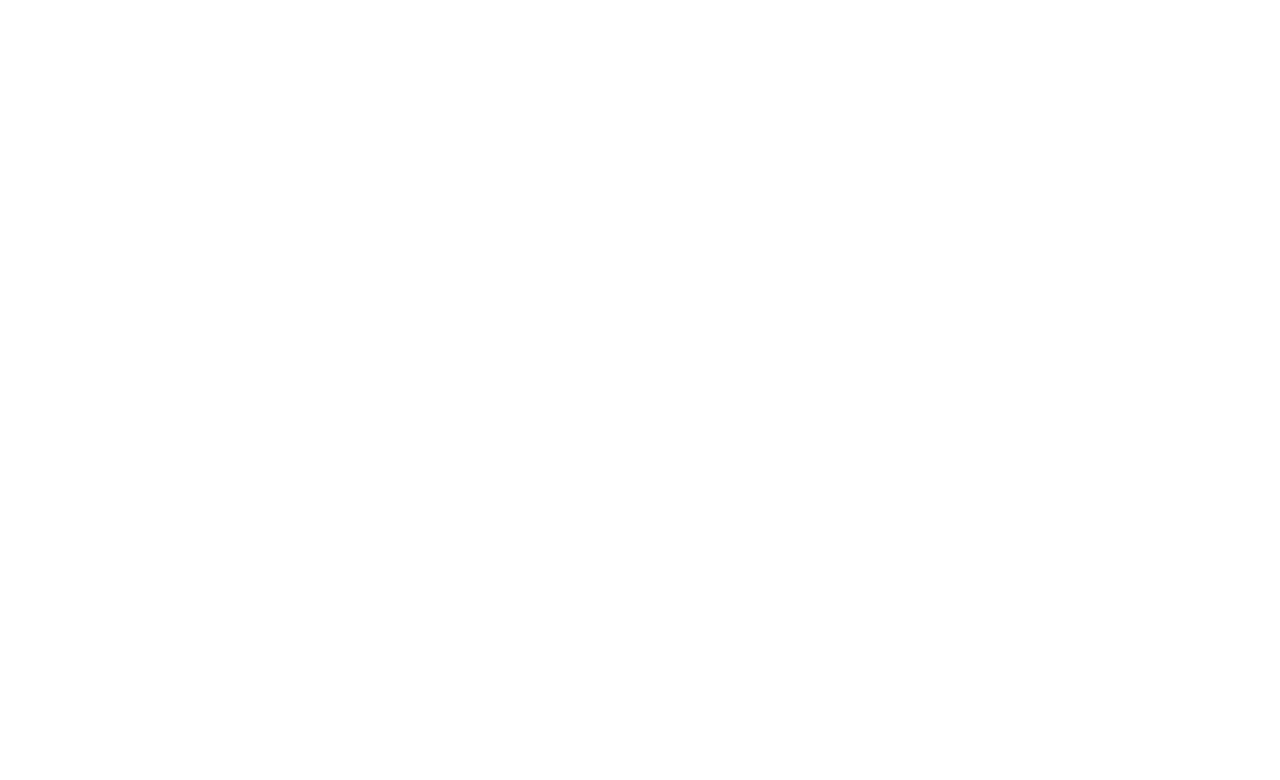
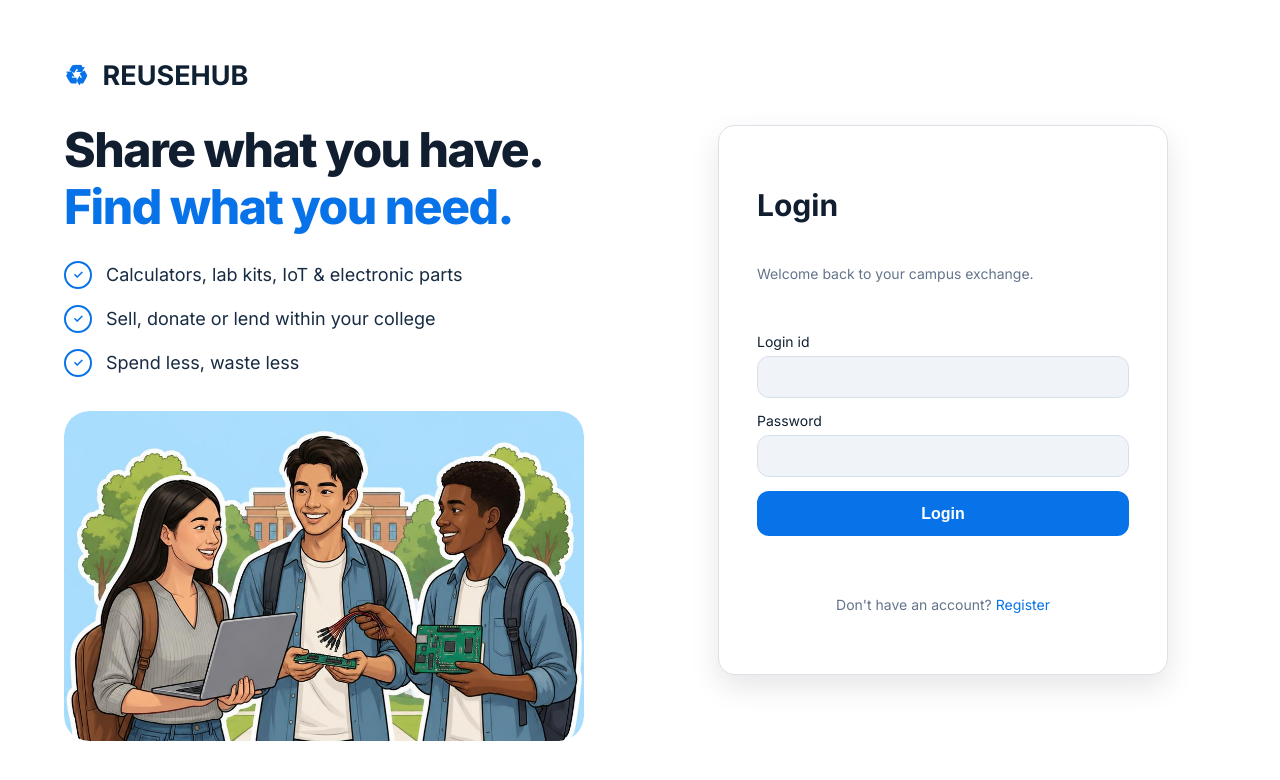
Before and after one commit to Nandhan8aug2003/College_Resource_Exchange_and_Reuse_Platform, a React (Vite) app in the folder frontend/: page / in a window 1280 px wide. Before the commit this address had no page. Shown: the top 780 px of the page. Built offline with nearby package versions, Linux system fonts and the light colour scheme.

Commit message:
added new root link

```diff
--- a/frontend/src/App.jsx
+++ b/frontend/src/App.jsx
@@ -6,6 +6,7 @@
 function App() {
     return (
         <Routes>
+            <Route path="/" element={<LoginPage />} />
             <Route path="/register" element={<RegisterPage />} />
             <Route path="/login" element={<LoginPage />} />
             <Route path="/admin" element={<AdminPage />} />
--- a/frontend/src/components/LoginPage.css
+++ b/frontend/src/components/LoginPage.css
@@ -108,6 +108,8 @@
 .login-right {
     width: 100%;
     min-width: 0;
+    height: 100%;
+    min-height: 0;
     display: flex;
     justify-content: center;
     align-items: center;
@@ -115,12 +117,17 @@
 
 .login-card {
     width: 100%;
-    max-width: 575px;
+    max-width: 450px;
+    height: 100%;
+    max-height: 550px;
     padding: 28px 38px;
     border: 1px solid #dce2e9;
     border-radius: 17px;
     background: #ffffff;
     box-shadow: 0 12px 30px rgba(0, 0, 0, 0.10);
+    display: flex;
+    flex-direction: column;
+    justify-content: space-evenly;
 }
 
 .login-card h2 {
--- a/frontend/src/components/LoginPage.jsx
+++ b/frontend/src/components/LoginPage.jsx
@@ -77,11 +77,11 @@
             <div className="login-right">
 
                 <div className="login-card">
-
                     <h2>Login</h2>
-                    <p className="login-subtitle">
+                     <p className="login-subtitle">
                         Welcome back to your campus exchange.
                     </p>
+
 
                     <form onSubmit={handleSubmit}>
 
```
